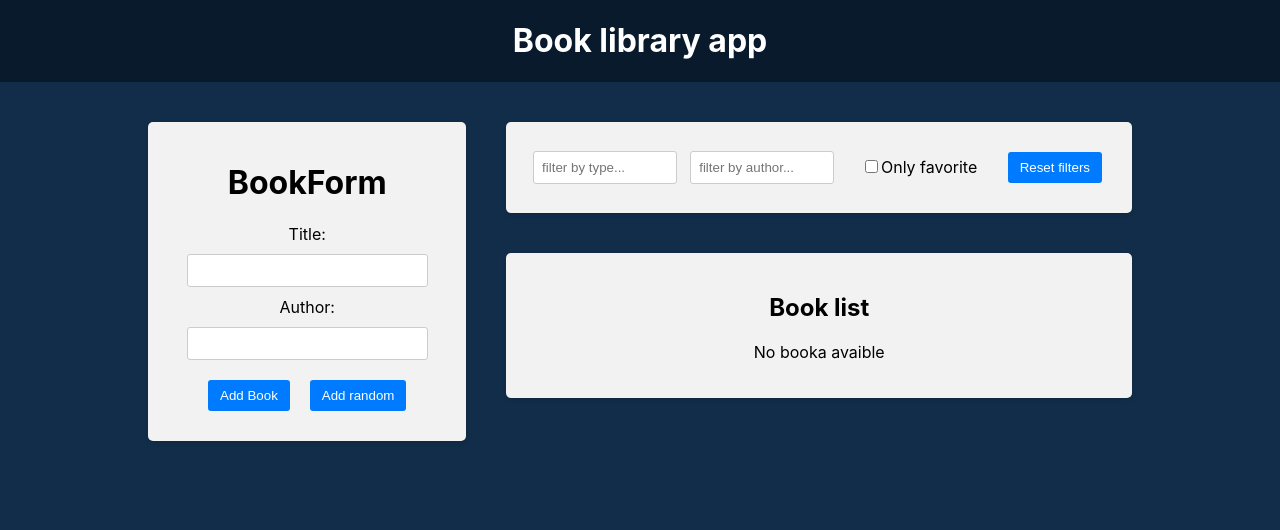
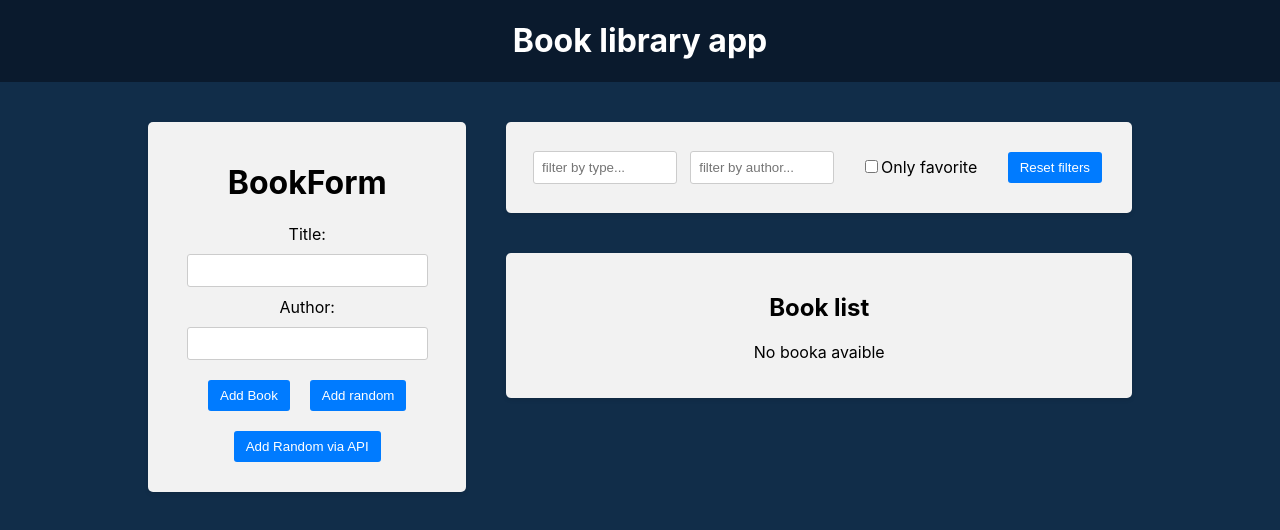
Before and after one commit to deadr000m/super_progect, a React (Create React App) app in the folder frontend/: page / in a window 1280 px wide. Shown: the top 530 px of the page. Built offline with nearby package versions, Linux system fonts and the light colour scheme.

Commit message:
Add random book via API

```diff
--- a/frontend/package.json
+++ b/frontend/package.json
@@ -7,6 +7,7 @@
     "@testing-library/jest-dom": "^5.17.0",
     "@testing-library/react": "^13.4.0",
     "@testing-library/user-event": "^13.5.0",
+    "axios": "^1.5.1",
     "react": "^18.2.0",
     "react-dom": "^18.2.0",
     "react-icons": "^4.11.0",
--- a/frontend/src/components/BookForm/BookForm.js
+++ b/frontend/src/components/BookForm/BookForm.js
@@ -7,12 +7,28 @@ import { books } from '../../data/books';
 // import { createBookWithID } from '../../utils/createBookWithID';
 import createBookWithID from '../../utils/createBookWithID';
 import { addBook } from '../../redux/slices/booksSlice';
+import axios from 'axios';
 
 export const BookForm = () => {
   const [author, setAuthor] = useState('');
   const [title, setTitle] = useState('');
   const dispatch = useDispatch();
 
+  async function handleAddRandomBookViaAPI() {
+    /*----------Используем библиотеку axios вместо fetch-----------------*/
+
+    try {
+      //   let response = await fetch('http://localhost:5000/random-book');
+      //   let randomBook = await response.json();
+      //   dispatch(addBook(randomBook));
+      let result = await axios.get('http://localhost:4000/random-book');
+      if (result?.data?.title && result?.data?.author) {
+        dispatch(addBook(createBookWithID(result.data)));
+      }
+    } catch (error) {
+      console.log('Error with fetching random book', error);
+    }
+  }
   function handleAddRandomBook() {
     let randomIndex = Math.floor(Math.random() * books.length);
     let ramdomBook = books[randomIndex];
@@ -58,6 +74,10 @@ export const BookForm = () => {
           {' '}
           Add random
         </button>
+        <button type="button" onClick={handleAddRandomBookViaAPI}>
+          {' '}
+          Add Random via API
+        </button>
       </form>
     </div>
   );
```
Also changed, not shown: 1 other file (tests, documents, lock files or other folders).
